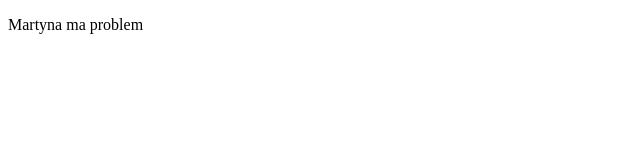
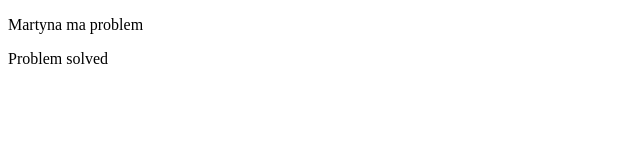
Before and after one commit to nanoDW/CC3_landingPage, a plain HTML site: page martyna.html in a window 1280 px wide. Shown: the full height of the page, 0-640 px from the left. Drawn offline with Linux system fonts and the light colour scheme.

Commit message:
Solving problems

```diff
--- a/martyna.html
+++ b/martyna.html
@@ -8,5 +8,6 @@
 </head>
 <body>
     <p>Martyna ma problem</p>
+    <p>Problem solved</p>
 </body>
 </html>
```
